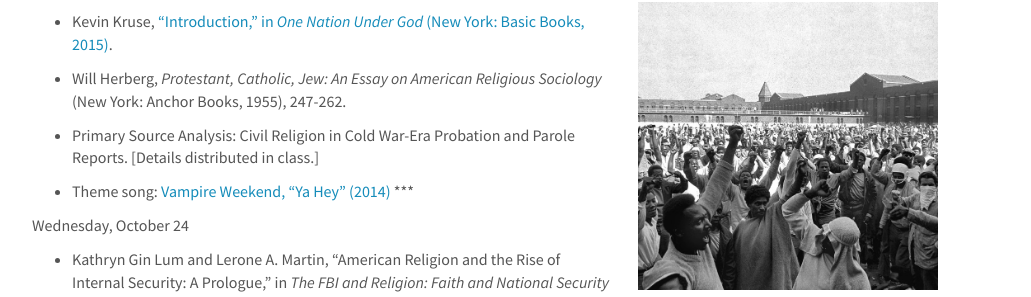
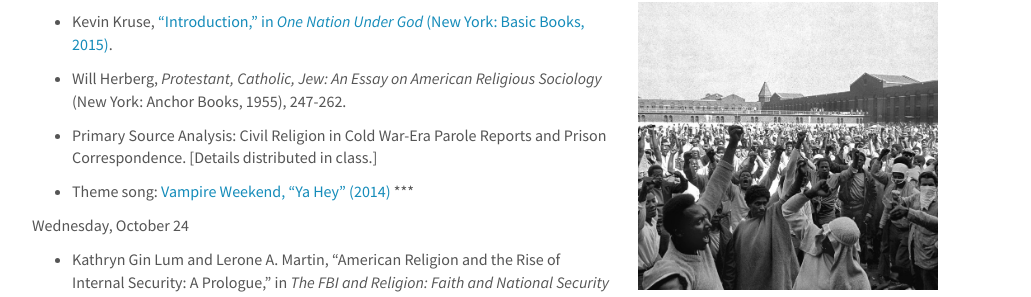
Before and after one commit to cyrusobrien/cyrusobrien, a Jekyll site: the page built from _pages/RelPol275.md, in a window 1280 px wide and 900 px high, scrolled down 6197 px. Shown: the part 135-432 px from the top of the window, without its empty margins (108-1139 px from the left). Built offline with Jekyll 4.4.1, drawn with Linux system fonts in a browser that asks for light colours.

```diff
--- a/_pages/RelPol275.md
+++ b/_pages/RelPol275.md
@@ -357,7 +357,7 @@
 
 * Will Herberg, _Protestant, Catholic, Jew: An Essay on American Religious Sociology_ (New York: Anchor Books, 1955), 247-262.
 
-* Primary Source Analysis: Civil Religion in Cold War-Era Probation and Parole Reports. [Details distributed in class.]
+* Primary Source Analysis: Civil Religion in Cold War-Era Parole Reports and Prison Correspondence. [Details distributed in class.]
 
 * Theme song: [Vampire Weekend, "Ya Hey" (2014)](https://www.youtube.com/watch?v=i-BznQE6B8U)
 ***
```
